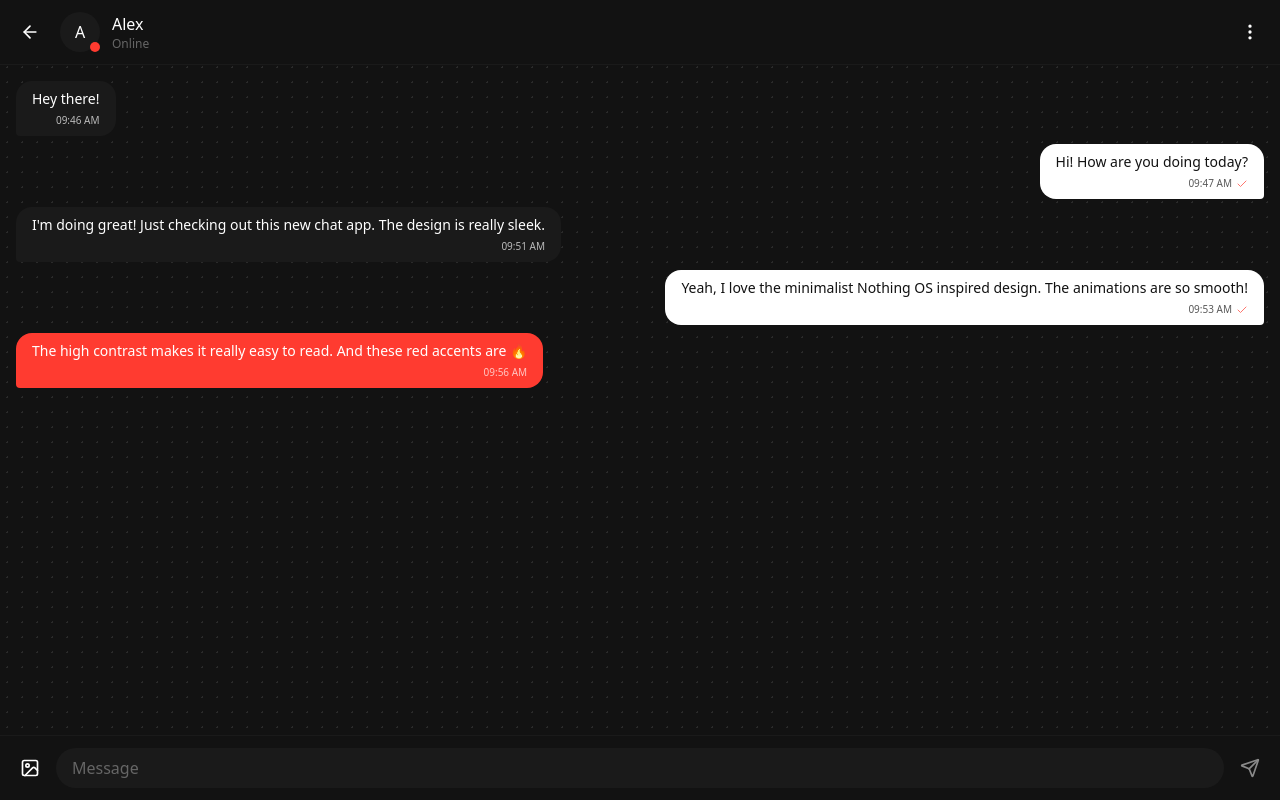
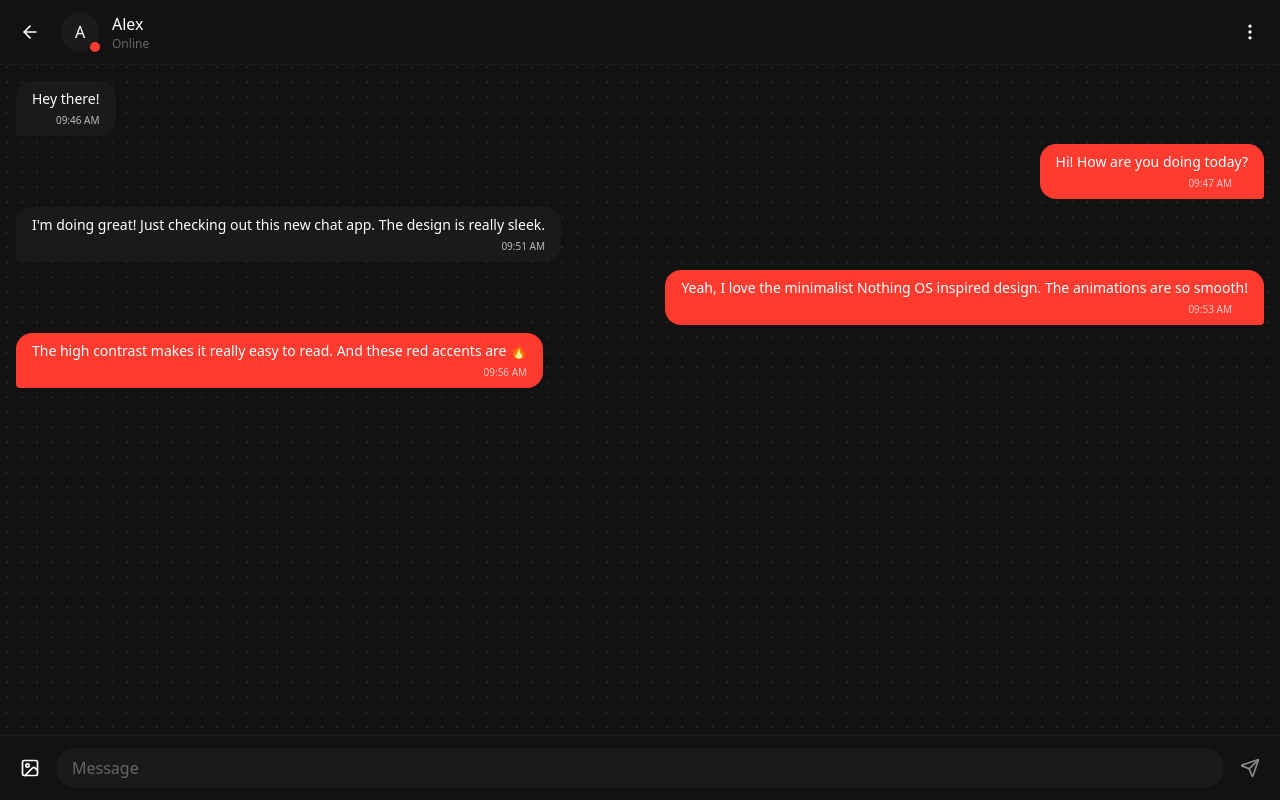
Before and after one commit to laz4rd/GrX, a React (Vite) app: page / in a window 1280 px wide. Built offline with nearby package versions, Linux system fonts and the light colour scheme.

Commit message:
Fix: Chat bubble colors
Change the chat bubble colors to red for user messages and dark gray for other messages.

```diff
--- a/src/index.css
+++ b/src/index.css
@@ -53,7 +53,7 @@
   }
 
   .chat-bubble-user {
-    @apply rounded-2xl rounded-br-sm bg-nothing-white text-nothing-black px-4 py-2 max-w-[80%] animate-slide-in;
+    @apply rounded-2xl rounded-br-sm bg-nothing-red text-nothing-white px-4 py-2 max-w-[80%] animate-slide-in;
   }
 
   .chat-bubble-other {
```
